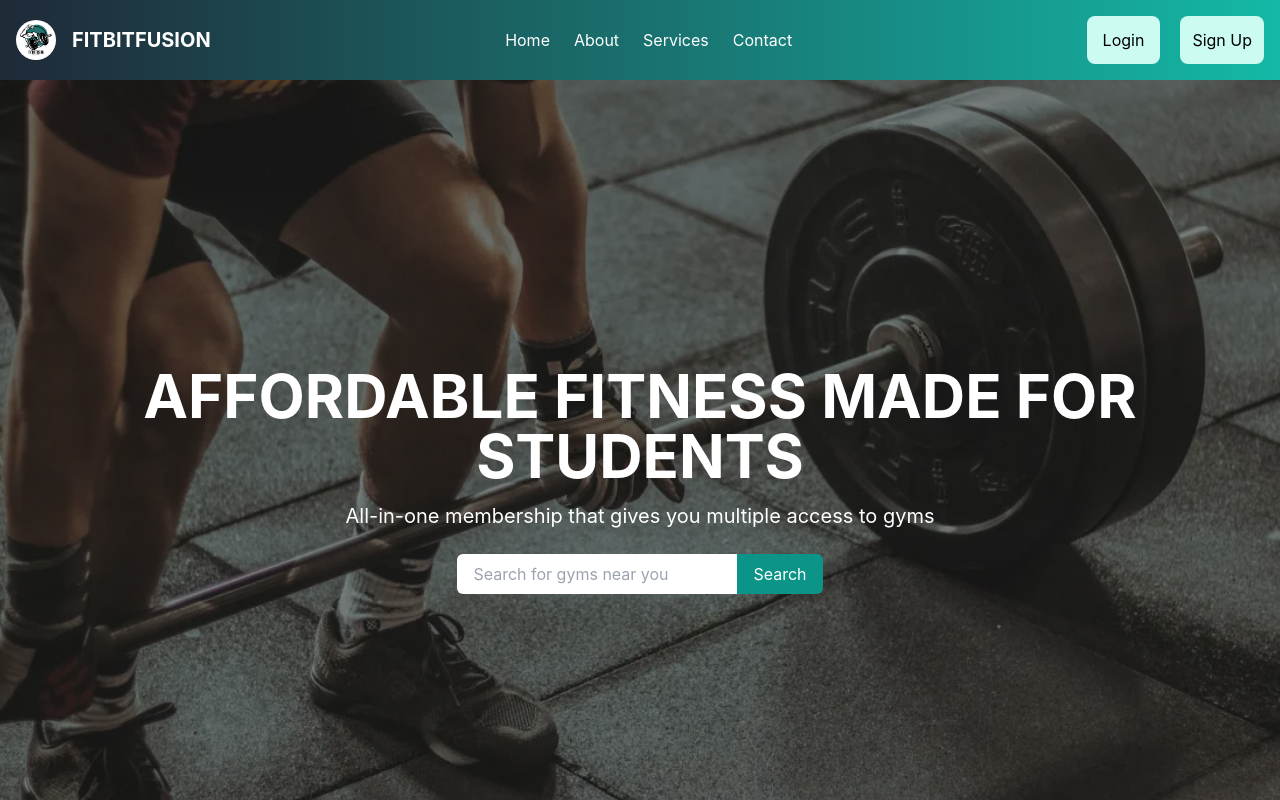
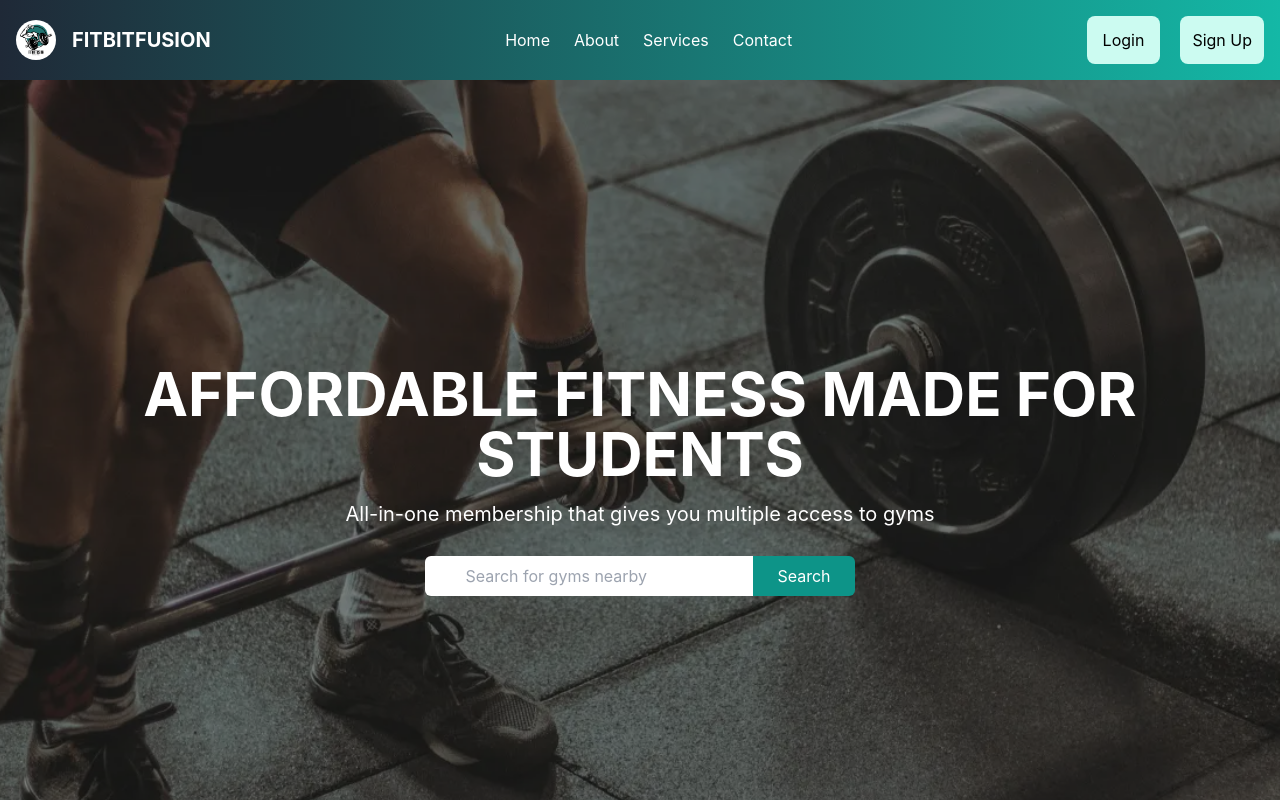
Before and after one commit to olasores/FitBitFusion, a React (Create React App) app: page / in a window 1280 px wide. Shown: the top 800 px of the page. Built offline with nearby package versions, Linux system fonts and the light colour scheme.

Commit message:
fixed sum stuffs

```diff
--- a/src/pages/HomePage.js
+++ b/src/pages/HomePage.js
@@ -32,13 +32,13 @@ export const HomePage = () => {
           </p>
 
           {/* Search bar */}
-          <div className="mt-6">
+          <div className="mt-7">
             <input
               type="text"
-              placeholder="Search for gyms near you"
-              className="px-4 py-2 rounded-l-md focus:outline-none"
+              placeholder="Search for gyms nearby"
+              className="px-10 py-2 rounded-l-md focus:outline-none"
             />
-            <button className="px-4 py-2 bg-teal-600 text-white rounded-r-md hover:bg-gray-700">
+            <button className="px-6 py-2 bg-teal-600 text-white rounded-r-md hover:bg-gray-700">
               Search
             </button>
           </div>
```
